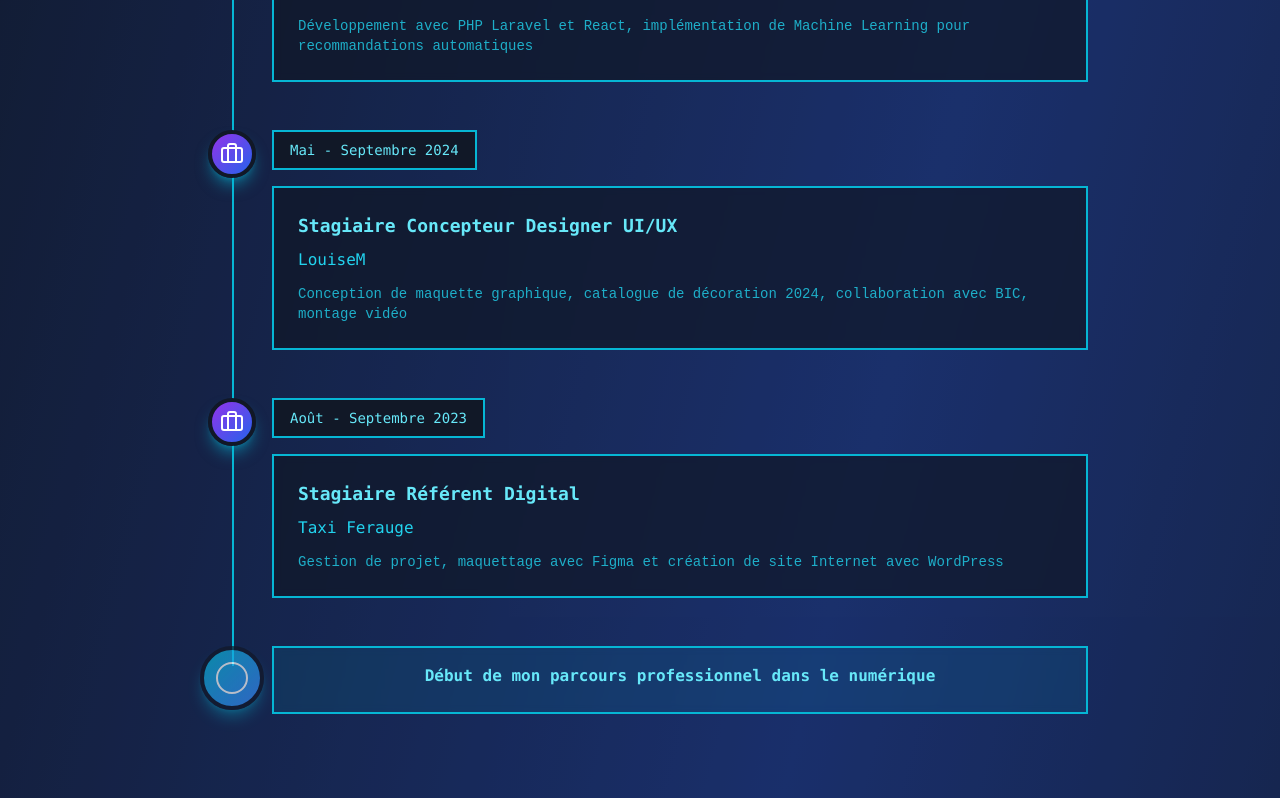
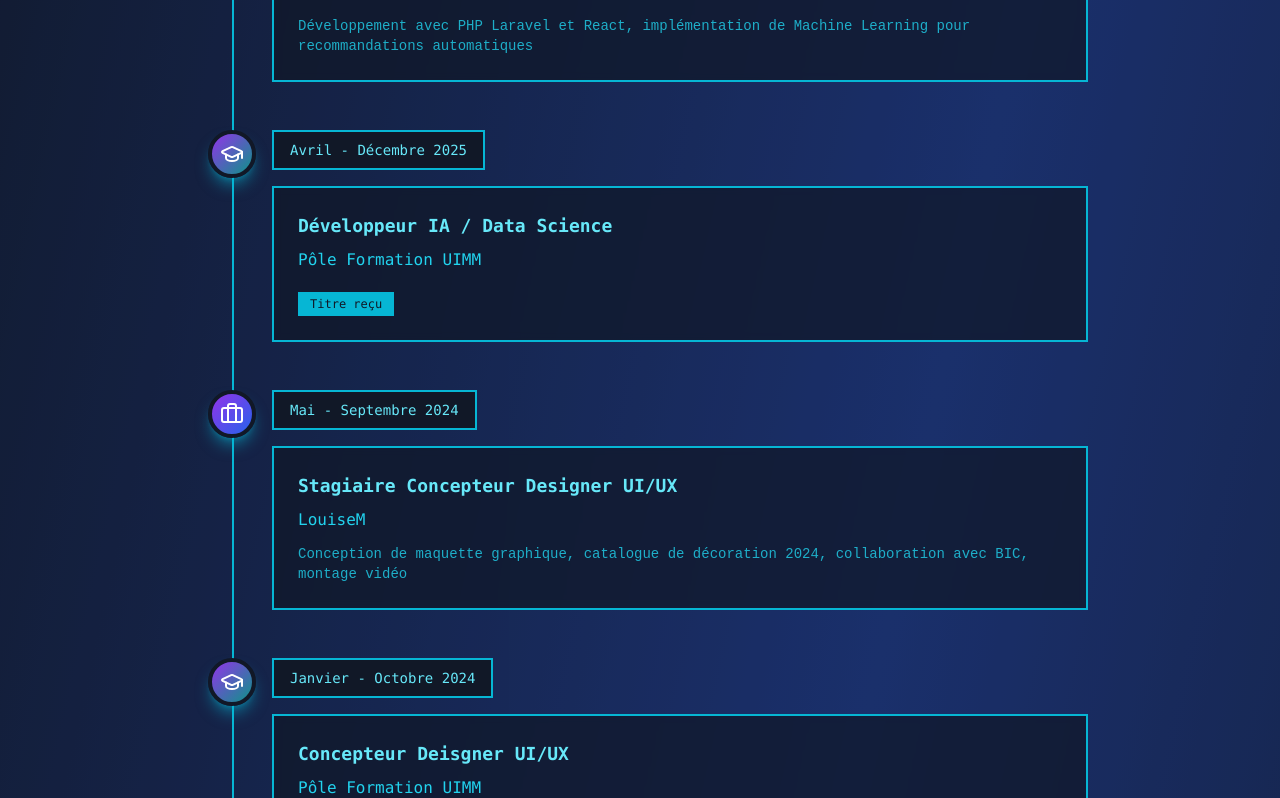
Before and after one commit to Lloyd-Heartfire/Portfolio, a React (Create React App) app: page / in a window 1280 px wide. Shown: the part 1162-1960 px from the top of the page. Built offline with nearby package versions, Linux system fonts and the light colour scheme.

Commit message:
Update Timeline

```diff
--- a/src/components/Timeline/Timeline.jsx
+++ b/src/components/Timeline/Timeline.jsx
@@ -1,8 +1,21 @@
 import React from "react";
-import {Briefcase} from "lucide-react";
-import {experiences} from "../../data/experiences";
+import {Briefcase, GraduationCap} from "lucide-react";
+import {experiences, formations} from "../../data/experiences";
 
 const Timeline = () => {
+  const allEvents = [
+    ...experiences.map(exp => ({...exp, type: "experience"})),
+    ...formations.map(form => ({...form, tpye: "formation"}))
+  ];
+
+  const sortedEvents = allEvents.sort((a, b) => {
+    const getEndYear = (period) => {
+      const match = period.match(/\d{4}/g);
+      return match ? parseInt(match[match.length - 1]) : 0;
+    };
+    return getEndYear(b.period) - getEndYear(a.period);
+  });
+
   return (
     <section className="relative py-20 px-4 bg-gray-900/30">
       <div className="max-w-4xl mx-auto">
@@ -15,11 +28,19 @@ const Timeline = () => {
           <div className="absolute left-8 md:left-10 top-0 w-0.5 bg-cyan-500" style={{ bottom: "80px"}}></div>
 
           {/* Timeline items */}
-          {experiences.map((item, i) => (
+          {sortedEvents.map((item, i) => (
             <div key={i} className="relative mb-12">
               {/* Circle on timeline */}
-              <div className="absolute -left-14 md:-left-16 top-0 w-12 h-12 bg-gradient-to-br from-purple-600 to-blue-600 rounded-full border-4 border-gray-900 flex items-center justify-center shadow-lg shadow-cyan-500/50 z-10">
+              <div className={`absolute -left-14 md:-left-16 top-0 w-12 h-12 bg-gradient-to-br from-purple-600 to-blue-600 rounded-full border-4 border-gray-900 flex items-center justify-center shadow-lg shadow-cyan-500/50 z-10 ${
+                item.type === 'formation'
+                  ? 'bg-gradient-to-br from-green-600 to-teal-600'
+                  : 'bg-gradient-to-br from-purple-600 to-blue-600'
+              }`}>
+              {item.type === "formation" ? (
+                <GraduationCap className="w-6 h-6 text-white" />
+              ) : (
                 <Briefcase className="w-6 h-6 text-white" />
+              )}
               </div>
 
               {/* Date Badge */}
@@ -32,8 +53,17 @@ const Timeline = () => {
               {/* Content card */}
               <div className="border-2 border-cyan-500 bg-gray-900/70 backdrop-blur-sm p-6 hover:bg-cyan-500/10 transition-all hover:shadow-lg hover:shadow-cyan-500/30">
                 <h4 className="text-lg font-mono text-cyan-300 font-bold mb-2">{item.title}</h4>
-                <p className="text-cyan-400 font-mono mb-3">{item.company}</p>
+                <p className="text-cyan-400 font-mono mb-3">
+                  {item.type === "formation" ? item.school : item.company}
+                </p>
                 <p className="text-cyan-400/80 text-sm">{item.description}</p>
+
+                {/* Status badge */}
+                {item.status && (
+                  <div className="inline-block px-3 py-1 bg-cyan-500 text-gray-900 text-xs font-mono mt-2">
+                    {item.status}
+                  </div>
+                )}
               </div>
             </div>
           ))}
```
